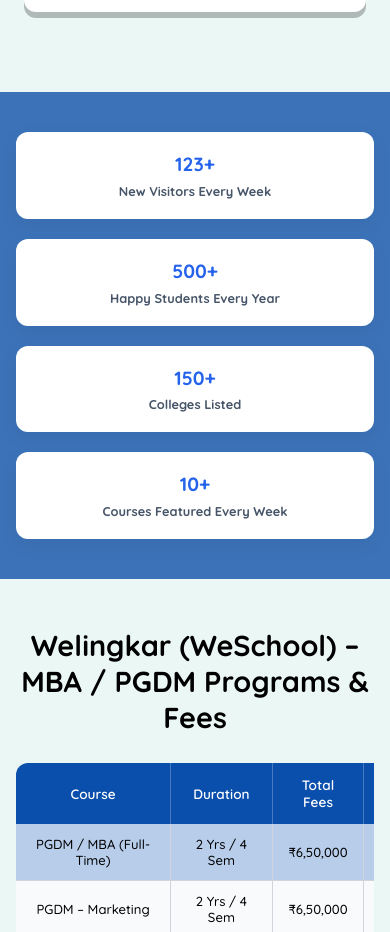
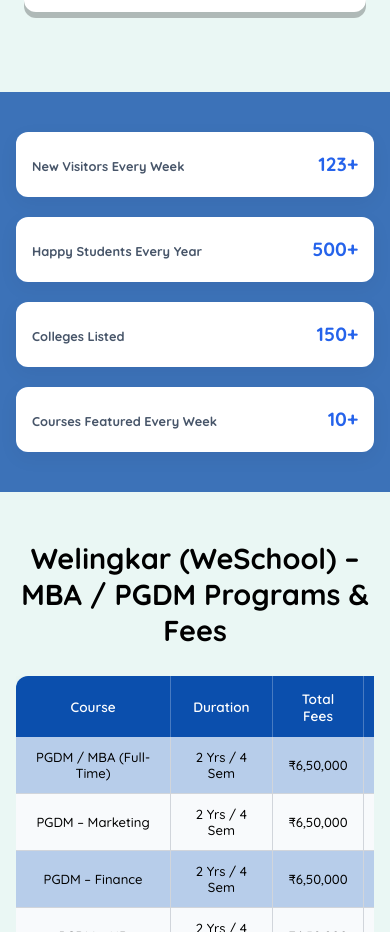
Before and after one commit to m-Afnan2018/mat, a Next.js app: page / in a window 390 px wide. Shown: the part 3191-4123 px from the top of the page. Built offline with nearby package versions, Linux system fonts and the light colour scheme.

Commit message:
Minor Fixed

```diff
--- a/src/components/Stats.module.css
+++ b/src/components/Stats.module.css
@@ -58,5 +58,8 @@
 
     .card {
         padding: 1.25rem 1rem;
+        display: flex;
+        justify-content: space-between;
+        flex-direction: row-reverse;
     }
 }
```
